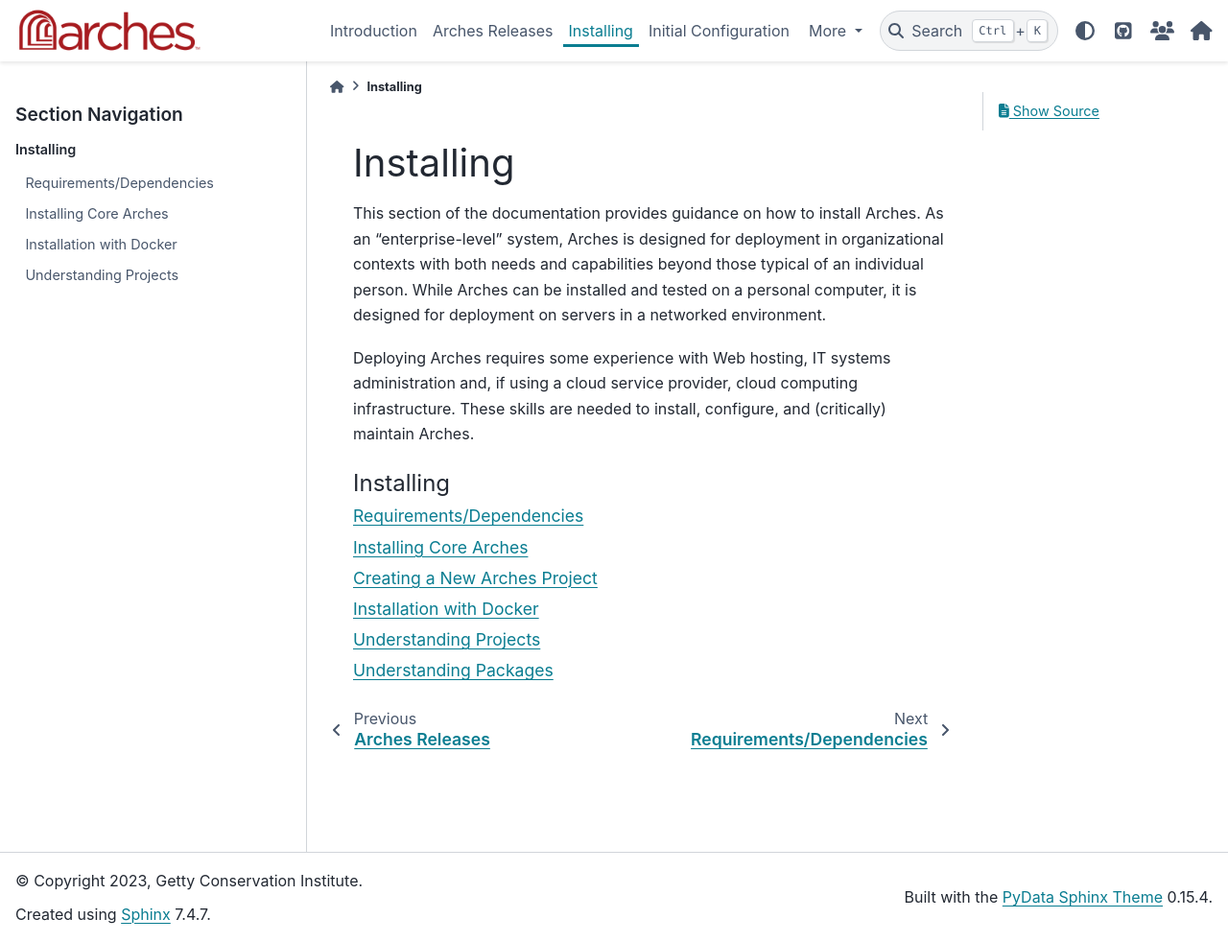
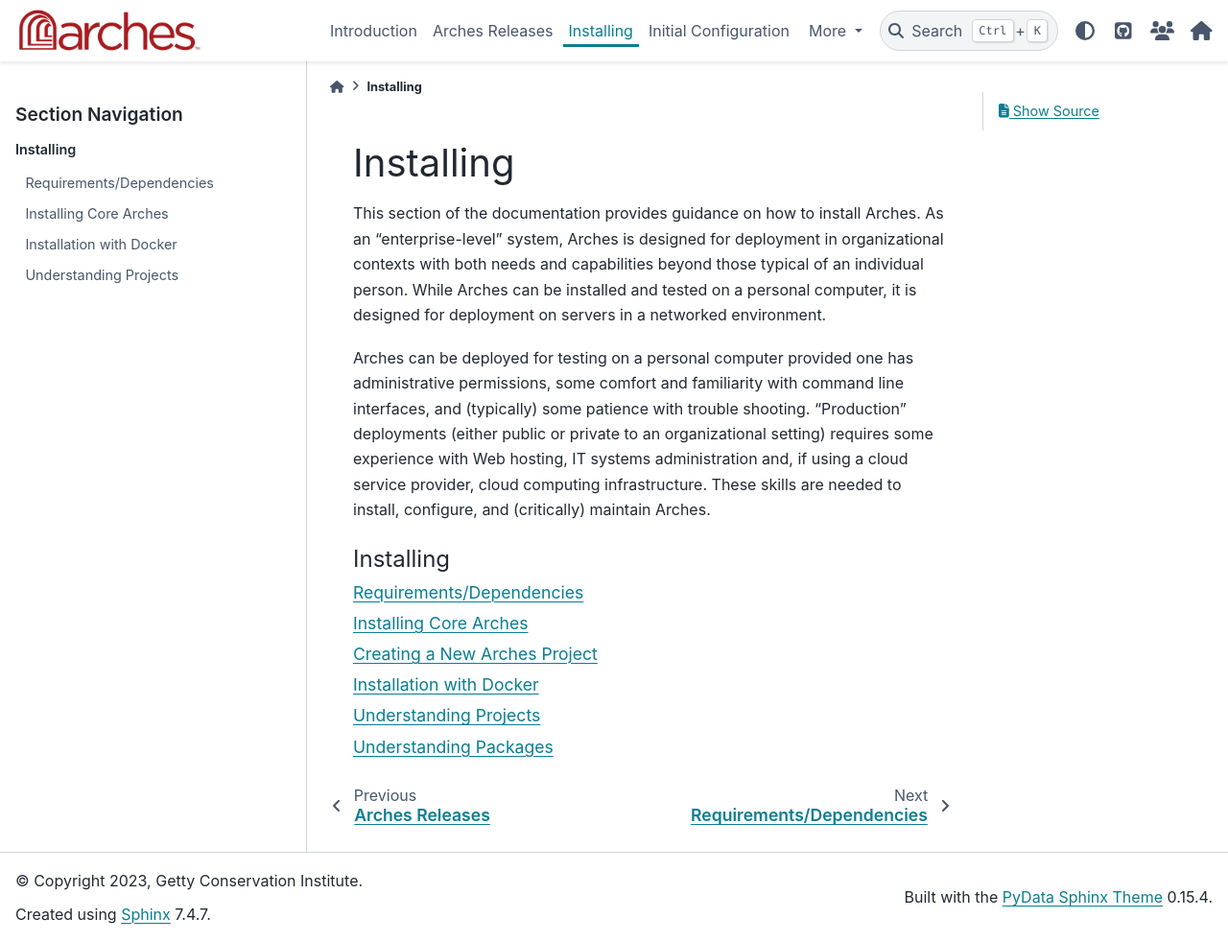
Before and after one commit to archesproject/arches-docs, a Sphinx documentation site: the page built from docs/installing/index.rst, in a window 1280 px wide and 982 px high. Shown: the whole window at 96% size. Built offline with Sphinx 7.4.7 and the PyData theme 0.15.4, drawn with Linux system fonts in a browser that asks for light colours.

Commit message:
Clarified installation skills discussion

```diff
--- a/docs/installing/index.rst
+++ b/docs/installing/index.rst
@@ -4,7 +4,7 @@
 
 This section of the documentation provides guidance on how to install Arches. As an "enterprise-level" system, Arches is designed for deployment in organizational contexts with both needs and capabilities beyond those typical of an individual person. While Arches can be installed and tested on a personal computer, it is designed for deployment on servers in a networked environment.
 
-Deploying Arches requires some experience with Web hosting, IT systems administration and, if using a cloud service provider, cloud computing infrastructure. These skills are needed to install, configure, and (critically) maintain Arches.
+Arches can be deployed for testing on a personal computer provided one has administrative permissions, some comfort and familiarity with command line interfaces, and (typically) some patience with trouble shooting. "Production" deployments (either public or private to an organizational setting) requires some experience with Web hosting, IT systems administration and, if using a cloud service provider, cloud computing infrastructure. These skills are needed to install, configure, and (critically) maintain Arches.
 
 
 .. toctree::
```
